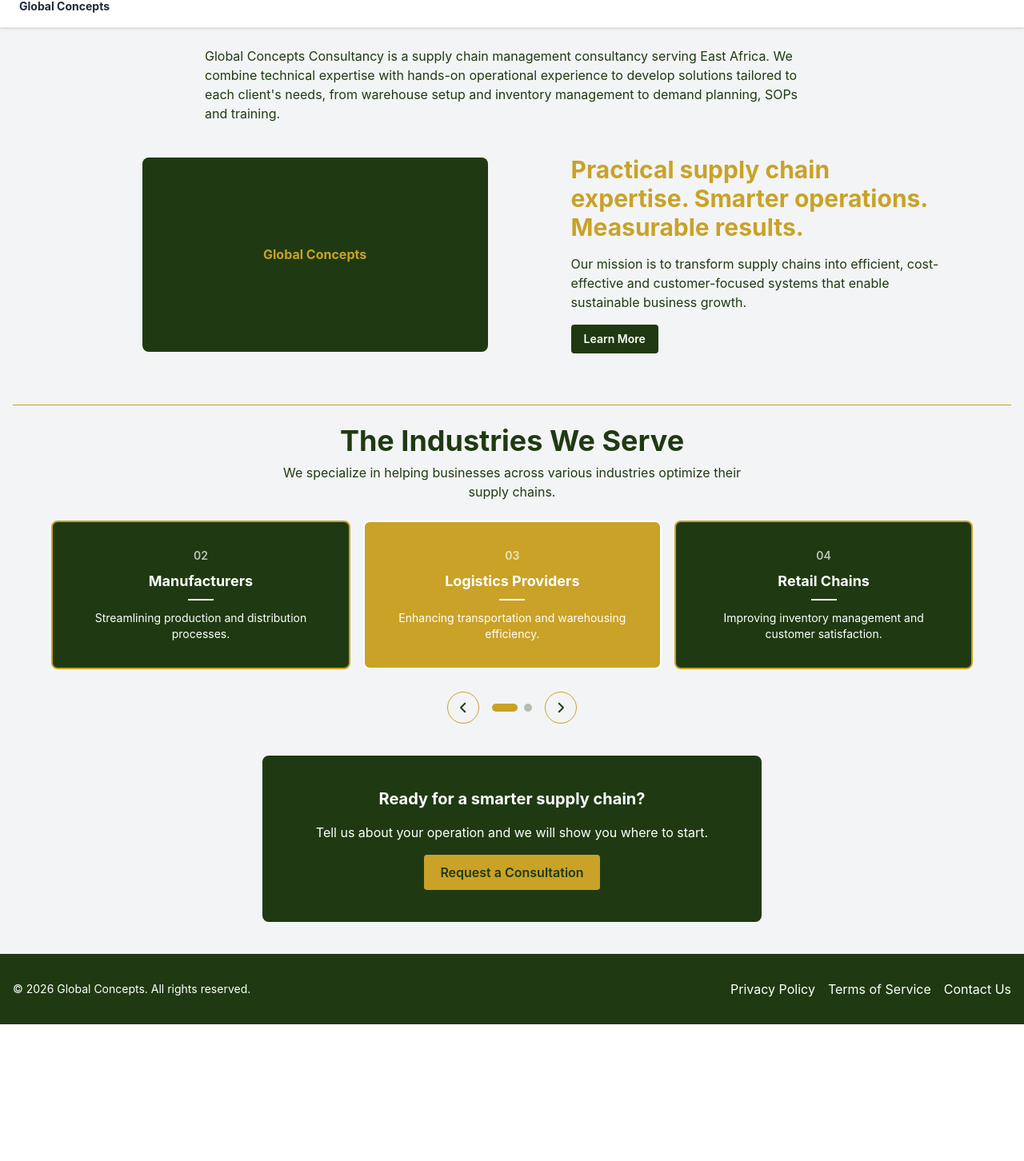
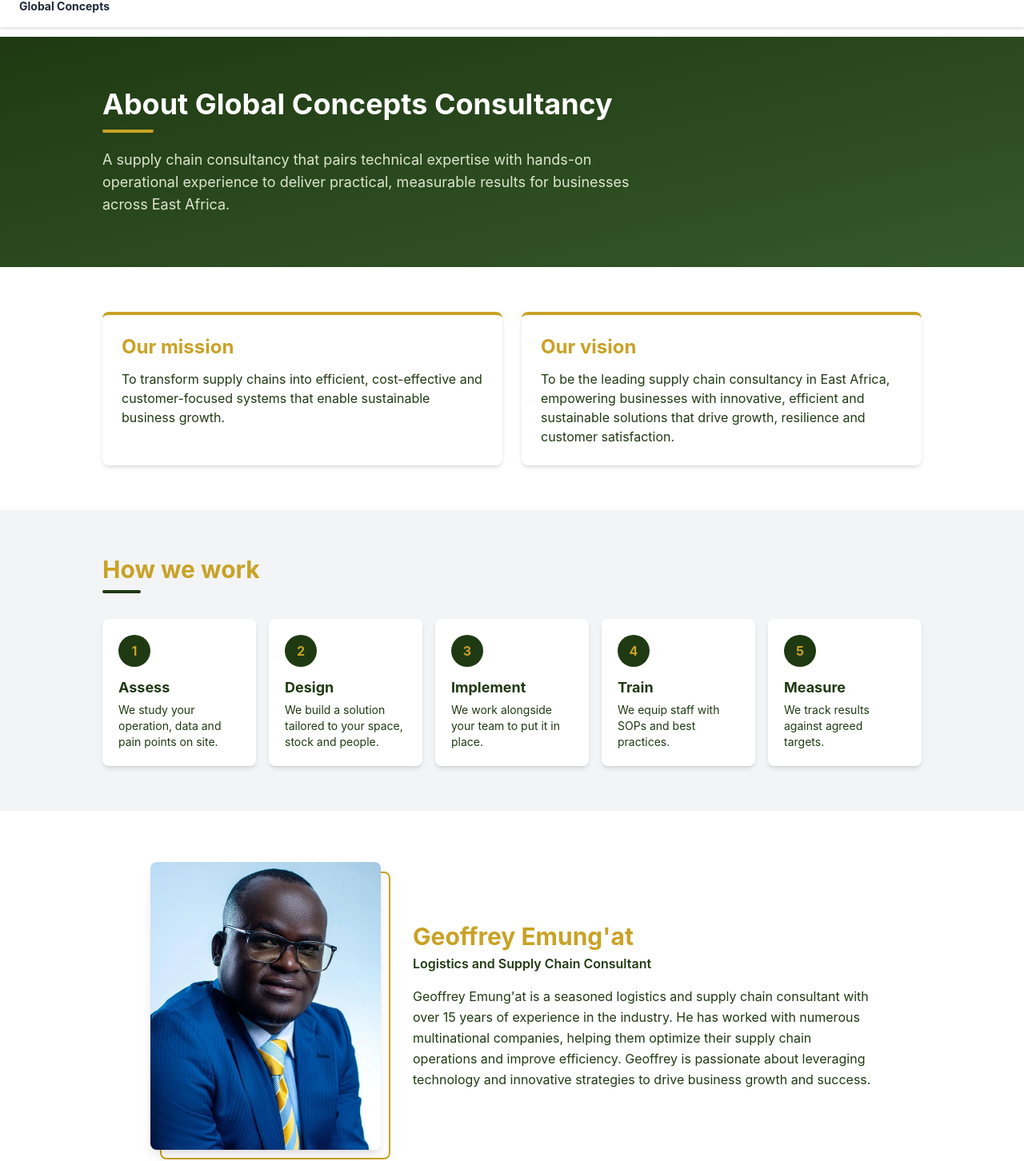
Before and after one commit to G-Concepts/Concepts-Base, a React (Vite) app in the folder site/: page /about in a window 1280 px wide. Shown: the part 82-1534 px from the top of the page at 80% size. Before the commit the page ends 1363 px from the top, so only its background shows below. Built offline with nearby package versions, Linux system fonts and the light colour scheme.

Commit message:
feat: enhance About component with updated content and layout for improved user engagement

```diff
--- a/site/src/components/About.jsx
+++ b/site/src/components/About.jsx
@@ -1,101 +1,151 @@
-import { memo } from "react";
+import { memo, useState } from "react";
 import { Link } from "react-router-dom";
-import AutoplayVideo from "./AutoplayVideo";
-import IndustriesSlider from "./IndustriesSlider";
 import Reveal from "./Reveal";
+// ---- Content (module scope: created once, easy to edit) -------------------
+const INTRO =
+  "A supply chain consultancy that pairs technical expertise with hands-on operational experience to deliver practical, measurable results for businesses across East Africa.";
 
-// Static content lives outside the component: created once, not on every render.
-const INTRO =
-  "Global Concepts Consultancy is a supply chain management consultancy serving East Africa. We combine technical expertise with hands-on operational experience to develop solutions tailored to each client's needs, from warehouse setup and inventory management to demand planning, SOPs and training.";
-const HEADLINE =
-  "Practical supply chain expertise. Smarter operations. Measurable results.";
-const MISSION =
-  "Our mission is to transform supply chains into efficient, cost-effective and customer-focused systems that enable sustainable business growth.";
+const PILLARS = [
+  {
+    title: "Our mission",
+    text: "To transform supply chains into efficient, cost-effective and customer-focused systems that enable sustainable business growth.",
+  },
+  {
+    title: "Our vision",
+    text: "To be the leading supply chain consultancy in East Africa, empowering businesses with innovative, efficient and sustainable solutions that drive growth, resilience and customer satisfaction.",
+  },
+];
 
-// Files in /public are served from the site root, so don't prefix "public/".
-// Tip: rename the file to "global-concepts-logo.mp4" to avoid spaces in the URL.
-const VIDEO_SRC = encodeURI("GlobalConceptsLogoVideo.mp4");
+const STEPS = [
+  { title: "Assess", text: "We study your operation, data and pain points on site." },
+  { title: "Design", text: "We build a solution tailored to your space, stock and people." },
+  { title: "Implement", text: "We work alongside your team to put it in place." },
+  { title: "Train", text: "We equip staff with SOPs and best practices." },
+  { title: "Measure", text: "We track results against agreed targets." },
+];
 
+const LEADER = {
+  name: "Geoffrey Emung'at",
+  role: "Logistics and Supply Chain Consultant",
+  photo: "Geoffrey_Emungat.webp",
+  bio: "Geoffrey Emung'at is a seasoned logistics and supply chain consultant with over 15 years of experience in the industry. He has worked with numerous multinational companies, helping them optimize their supply chain operations and improve efficiency. Geoffrey is passionate about leveraging technology and innovative strategies to drive business growth and success.",
+};
+
+function Portrait({ src, name }) {
+  const [failed, setFailed] = useState(false);
+  const initials = name.split(" ").map((w) => w[0]).join("").slice(0, 2);
+
+  return (
+    <div className="group relative mx-auto w-64 shrink-0 md:w-72">
+      {/* offset gold frame that slides out on hover */}
+      <span
+        aria-hidden="true"
+        className="absolute inset-0 translate-x-3 translate-y-3 rounded-lg border-2 border-[#C9A227] transition-transform duration-500 group-hover:translate-x-5 group-hover:translate-y-5"
+      />
+      {failed ? (
+        <div className="relative grid aspect-[4/5] place-items-center rounded-lg bg-[#1F3A12] text-5xl font-bold text-[#C9A227]">
+          {initials}
+        </div>
+      ) : (
+        <img
+          src={src}
+          alt={`Portrait of ${name}`}
+          loading="lazy"
+          onError={() => setFailed(true)}
+          className="relative aspect-[4/5] w-full rounded-lg object-cover shadow-lg"
+        />
+      )}
+    </div>
+  );
+}
+
+function SectionTitle({ children }) {
+  return (
+    <div className="mb-8">
+      <h2 className="text-2xl font-bold text-[#C9A227] md:text-3xl">{children}</h2>
+      <span aria-hidden="true" className="mt-2 block h-1 w-12 rounded bg-[#1F3A12]" />
+    </div>
+  );
+}
+
+// ---- Page -----------------------------------------------------------------
 function About() {
   return (
-    <section
-      id="about"
-      className="flex flex-col items-center overflow-x-clip bg-gray-100 px-4 pt-16 text-center text-[#1F3A12]"
-    >
-      {/* Intro */}
-      <Reveal
-        as="header"
-        className="flex max-w-prose flex-col items-center md:max-w-3xl"
-      >
-        <h1 className="mb-2 text-3xl font-bold text-[#1F3A12] md:text-4xl">
-          Learn how we help businesses
+    <div className="pt-32 text-[#1F3A12]">
+      {/* Hero */}
+      <section className="bg-gradient-to-br from-[#1F3A12] to-[#35582A] px-4 py-16 text-center md:px-32 md:text-left">
+        <Reveal>
+          <h1 className="text-3xl font-bold text-white md:text-4xl">
+            About Global Concepts Consultancy
           </h1>
-        <span
-          aria-hidden="true"
-          className="mb-6 h-1 w-16 rounded bg-[#C9A227]"
-        />
-        <p className="md:text-left">{INTRO}</p>
+          <span aria-hidden="true" className="mx-auto mt-3 block h-1 w-16 rounded bg-[#C9A227] md:mx-0" />
         </Reveal>
+        <Reveal delay={150}>
+          <p className="mt-5 max-w-2xl text-lg text-[#dde5d0]">{INTRO}</p>
+        </Reveal>
+      </section>
 
-      {/* Video + mission */}
-      <div className="mt-10 flex w-full max-w-6xl flex-col items-center gap-8 md:flex-row md:justify-center">
-        <Reveal from="left" className="flex w-full justify-center md:w-1/2">
-          <AutoplayVideo
-            src={VIDEO_SRC}
-            className="h-auto w-3/4 rounded-lg  transition-transform duration-500 hover:scale-[1.03]"
-          />
+      {/* Mission & vision */}
+      <section className="grid gap-6 px-4 py-14 md:grid-cols-2 md:px-32">
+        {PILLARS.map((p, i) => (
+          <Reveal key={p.title} from={i === 0 ? "left" : "right"}>
+            <article className="h-full rounded-lg border-t-4 border-[#C9A227] bg-white p-6 shadow-md transition-all duration-300 hover:-translate-y-1 hover:shadow-xl">
+              <h2 className="text-2xl font-bold text-[#C9A227]">{p.title}</h2>
+              <p className="mt-3">{p.text}</p>
+            </article>
           </Reveal>
+        ))}
+      </section>
 
-        <Reveal
-          from="right"
-          delay={150}
-          className="w-full md:w-2/5 md:text-left"
-        >
-          {/* h2: the page already has one h1 */}
-          <h2 className="mb-4 text-2xl font-bold text-[#c9a227] md:text-3xl">
-            {HEADLINE}
-          </h2>
-          <p>{MISSION}</p>
-          <Link
-            to="/about"
-            className="mt-4 inline-block rounded bg-[#1f3a12] px-4 py-2 text-sm font-semibold text-white transition-colors duration-300 hover:bg-[#c9a227]"
-          >
-            Learn More
-          </Link>
+      {/* How we work */}
+      <section className="bg-gray-100 px-4 py-14 md:px-32">
+        <Reveal>
+          <SectionTitle>How we work</SectionTitle>
         </Reveal>
+        <ol className="grid grid-cols-1 gap-4 sm:grid-cols-2 lg:grid-cols-5">
+          {STEPS.map((s, i) => (
+            <Reveal as="li" key={s.title} delay={i * 100} className="list-none">
+              <div className="group h-full rounded-lg bg-white p-5 shadow-md transition-all duration-300 hover:-translate-y-1 hover:shadow-xl">
+                <span className="mb-3 grid h-10 w-10 place-items-center rounded-full bg-[#1F3A12] font-bold text-[#C9A227] transition-colors duration-300 group-hover:bg-[#C9A227] group-hover:text-white">
+                  {i + 1}
+                </span>
+                <h3 className="text-lg font-bold">{s.title}</h3>
+                <p className="mt-1 text-sm">{s.text}</p>
               </div>
+            </Reveal>
+          ))}
+        </ol>
+      </section>
 
-      {/* Industries */}
-      <div className="mt-16 flex border-t border-[#C9A227] w-full flex-col items-center gap-2 py-6">
-        <Reveal className="flex flex-col items-center gap-2">
-          <h2 className="text-4xl font-bold">The Industries We Serve</h2>
-          <p className="max-w-xl">
-            We specialize in helping businesses across various industries
-            optimize their supply chains.
-          </p>
+      {/* Leader */}
+      <section className="flex flex-col items-center justify-center gap-10 px-4 py-16 md:flex-row md:px-32">
+        <Reveal from="left">
+          <Portrait src={LEADER.photo} name={LEADER.name} />
         </Reveal>
-        <Reveal delay={150} className="mt-4 flex w-full justify-center">
-          <IndustriesSlider />
+        <Reveal from="right" delay={150} className="max-w-xl text-center md:text-left">
+          <h2 className="text-2xl font-bold text-[#C9A227] md:text-3xl">{LEADER.name}</h2>
+          <p className="mt-1 font-semibold">{LEADER.role}</p>
+          <p className="mt-4 text-sm leading-relaxed md:text-base">{LEADER.bio}</p>
         </Reveal>
-      </div>
+      </section>
 
       {/* Call to action */}
-      <Reveal
-        from="zoom"
-        className="m-4 mb-10 flex w-full flex-col items-center justify-center gap-4 rounded-lg bg-[#1F3A12] px-4 py-10 text-white md:w-1/2"
-      >
-        <h2 className="text-xl font-bold">Ready for a smarter supply chain?</h2>
-        <p>Tell us about your operation and we will show you where to start.</p>
+      <section className="bg-[#1F3A12] px-4 py-16 text-center text-white md:px-32">
+        <Reveal from="zoom">
+          <h2 className="text-3xl font-bold">Let's improve your supply chain</h2>
+          <p className="mx-auto mt-4 max-w-2xl text-[#dde5d0]">
+            We are here to help you optimize your supply chain and achieve your business goals. Contact us today to learn more about our services and how we can support your organization.
+          </p>
           <Link
             to="/contact"
-          className="rounded bg-[#c9a227] px-5 py-2.5 font-semibold text-[#1F3A12] transition-all duration-300 hover:-translate-y-0.5 hover:bg-white hover:shadow-lg"
+            className="mt-6 inline-block rounded bg-[#C9A227] px-6 py-3 text-sm font-semibold text-[#1F3A12] transition-all duration-300 hover:-translate-y-0.5 hover:bg-white hover:shadow-lg"
           >
             Request a Consultation
           </Link>
         </Reveal>
       </section>
+    </div>
   );
 }
 
-// No props or state, so memo lets React skip re-rendering when a parent updates.
 export default memo(About);
```
Lines whose indentation alone changed are shown as unchanged.
